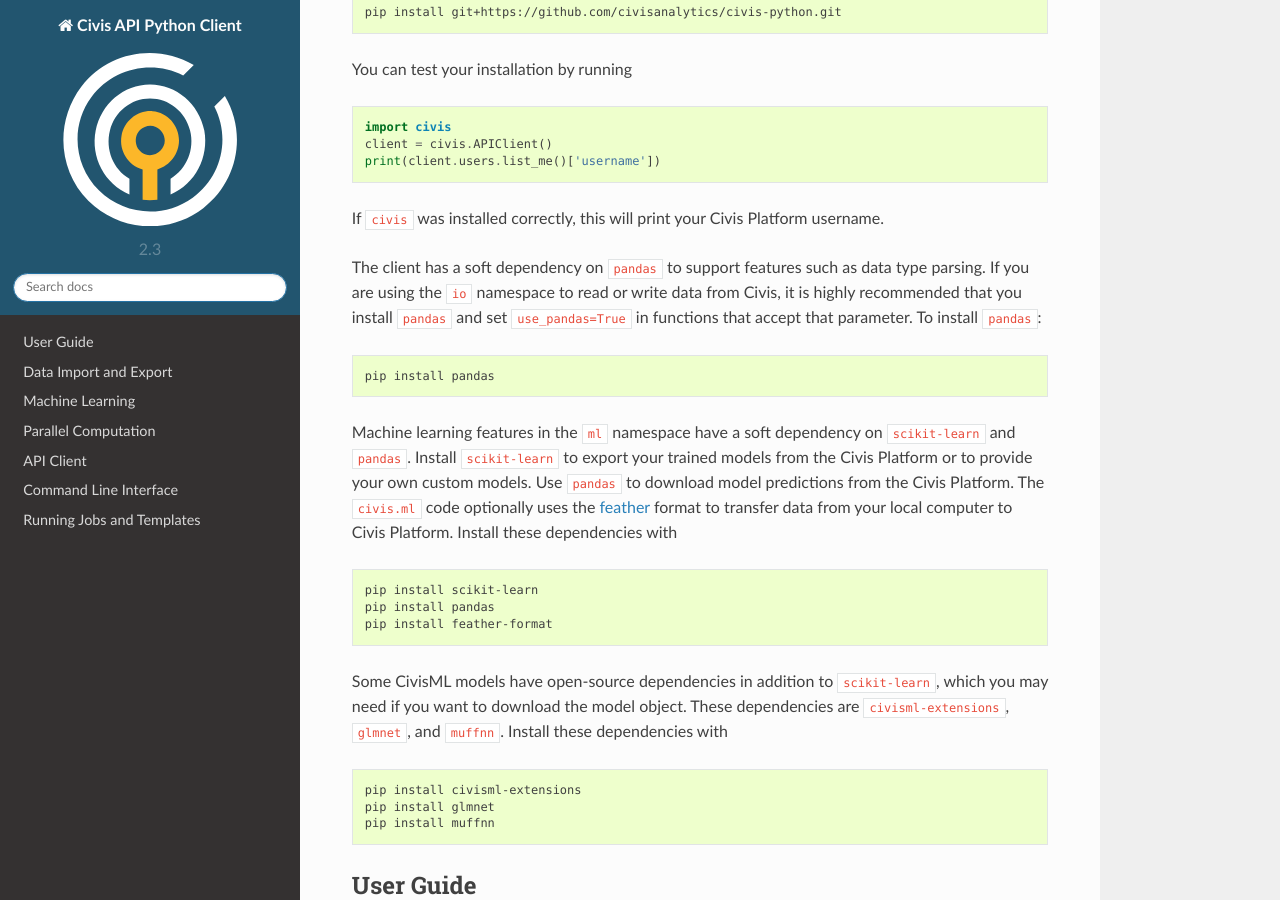
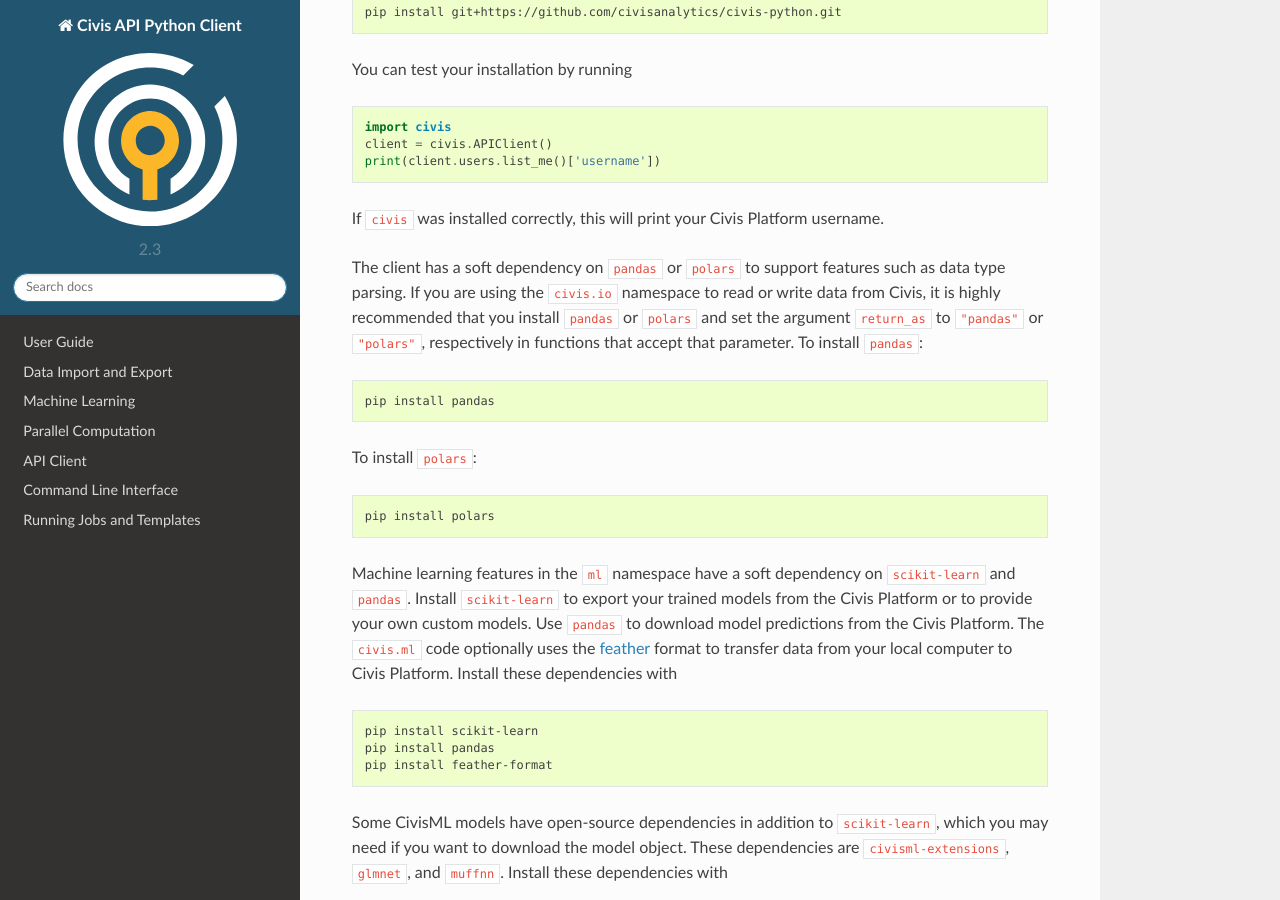
Before and after one commit to civisanalytics/civis-python, a Sphinx documentation site: the page built from docs/source/index.rst, in a window 1280 px wide and 900 px high, scrolled down 1278 px. Built offline with Sphinx 7.4.7 and the Read the Docs theme 2.0.0, drawn with Linux system fonts in a browser that asks for light colours.

Commit message:
DOC support polars

```diff
--- a/README.rst
+++ b/README.rst
@@ -97,15 +97,21 @@
 If ``civis`` was installed correctly, this will print your Civis
 Platform username.
 
-The client has a soft dependency on ``pandas`` to support features such as
-data type parsing.  If you are using the ``io`` namespace to read or write
-data from Civis, it is highly recommended that you install ``pandas`` and
-set ``use_pandas=True`` in functions that accept that parameter.  To install
-``pandas``:
+The client has a soft dependency on ``pandas`` or ``polars`` to support features such as
+data type parsing.  If you are using the ``civis.io`` namespace to read or write
+data from Civis, it is highly recommended that you install ``pandas`` or ``polars`` and
+set the argument ``return_as`` to ``"pandas"`` or ``"polars"``, respectively in functions
+that accept that parameter.  To install ``pandas``:
 
 .. code-block:: bash
 
    pip install pandas
+
+To install ``polars``:
+
+.. code-block:: bash
+
+   pip install polars
 
 Machine learning features in the ``ml`` namespace have a soft dependency on
 ``scikit-learn`` and ``pandas``. Install ``scikit-learn`` to
--- a/docs/source/conf.py
+++ b/docs/source/conf.py
@@ -44,7 +44,7 @@
     "sklearn": ("https://scikit-learn.org/stable", None),
     "joblib": ("https://joblib.readthedocs.io/en/latest/", None),
     "tenacity": ("https://tenacity.readthedocs.io/en/latest/", None),
-    "polars": ("https://docs.pola.rs/api/python/stable", None),
+    "polars": ("https://docs.pola.rs/api/python/stable/", None),
 }
 
 # Add any paths that contain templates here, relative to this directory.
--- a/docs/source/io.rst
+++ b/docs/source/io.rst
@@ -10,8 +10,9 @@
 Often, your data will be in structured format like a table in a relational
 database, a CSV, or a dataframe. The following functions handle moving
 structured data to and from Civis. When using these functions, it is
-recommended to have ``pandas`` installed and to pass ``use_pandas=True`` in
-the appropriate functions. If ``pandas`` is not installed, data returned
+recommended to have ``pandas`` or ``polars`` installed and to pass ``return_as="pandas"``
+or ``return_as="polars"``, respectively, in
+the appropriate functions. If ``pandas`` or ``polars`` is not installed, data returned
 from Civis will all be treated as strings.
 
 .. currentmodule:: civis.io
--- a/docs/source/user_guide.rst
+++ b/docs/source/user_guide.rst
@@ -26,7 +26,7 @@
 
    >>> df = civis.io.read_civis(table="my_schema.my_table",
    ...                          database="database",
-   ...                          use_pandas=True)
+   ...                          return_as="pandas")
    >>> correlation_matrix = df.corr()
    >>> correlation_matrix["corr_var"] = correlation_matrix.index
    >>> fut = civis.io.dataframe_to_civis(df=correlation_matrix,
```
Also changed, not shown: 1 other file.
